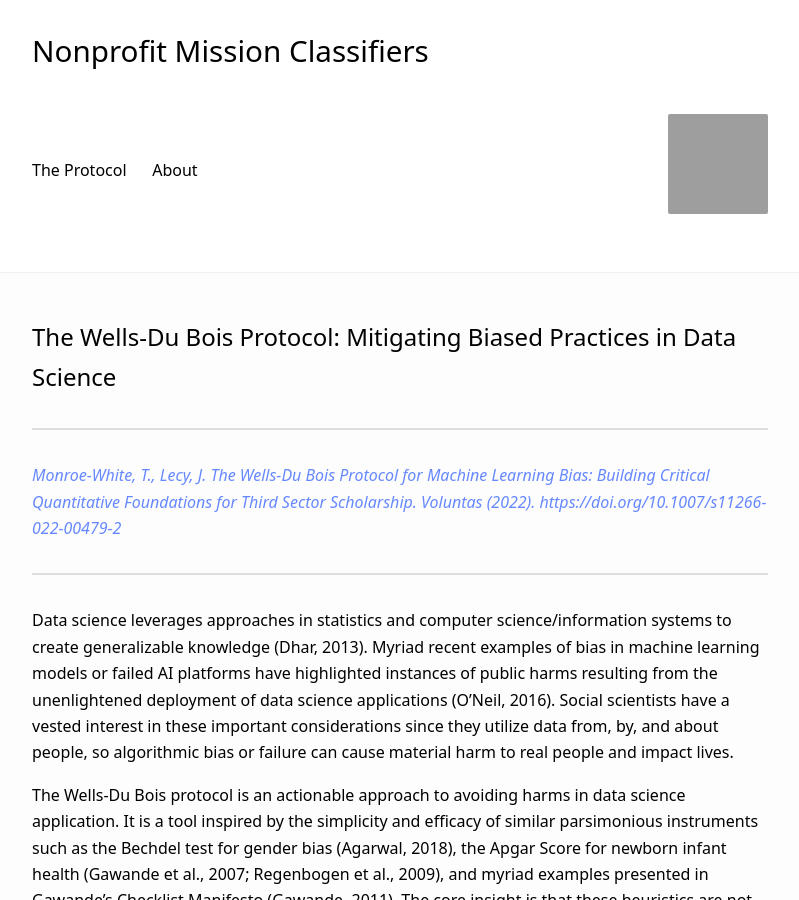
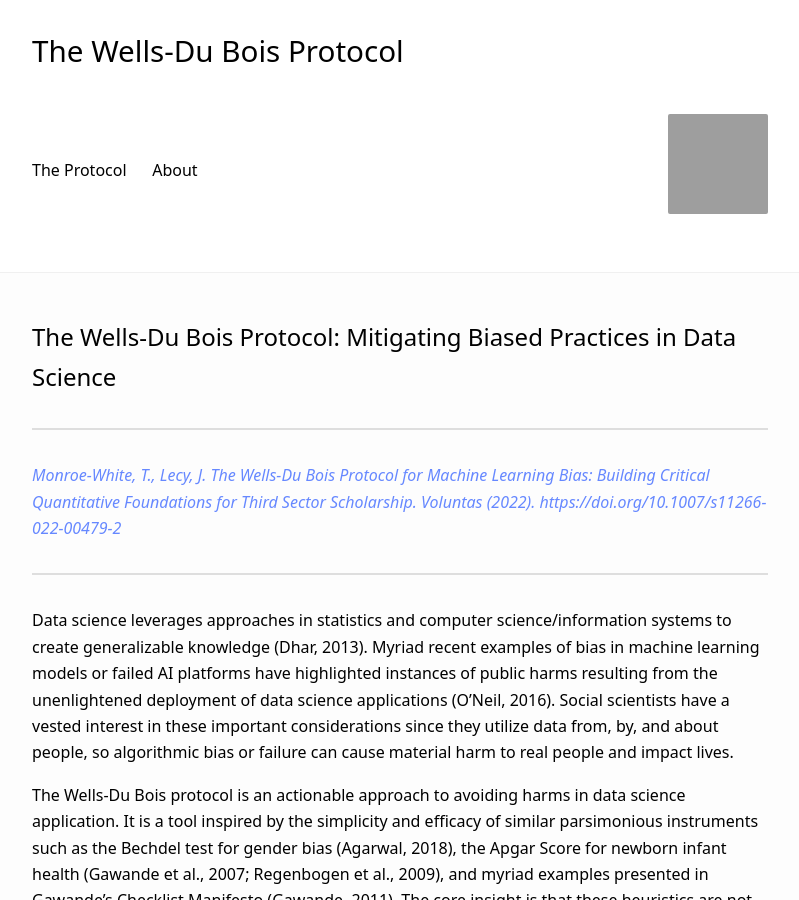
Before and after one commit to lecy/wells-dubois-protocol, a Jekyll site: the page built from index.md, in a window 1280 px wide and 900 px high, cut to the strip 0-900 px from the top of the window. Shown: the whole strip, without its empty margins (240-1039 px from the left). Built offline with Jekyll 4.4.1, drawn with Linux system fonts in a browser that asks for light colours; grey boxes are pictures that could not be loaded.

Commit message:
Update _config.yml

```diff
--- a/_config.yml
+++ b/_config.yml
@@ -1,4 +1,4 @@
-title: "Nonprofit Mission Classifiers"
+title: "The Wells-Du Bois Protocol"
 author: "Blog Author"
 description: "Really cool blog about ..."
 
```
